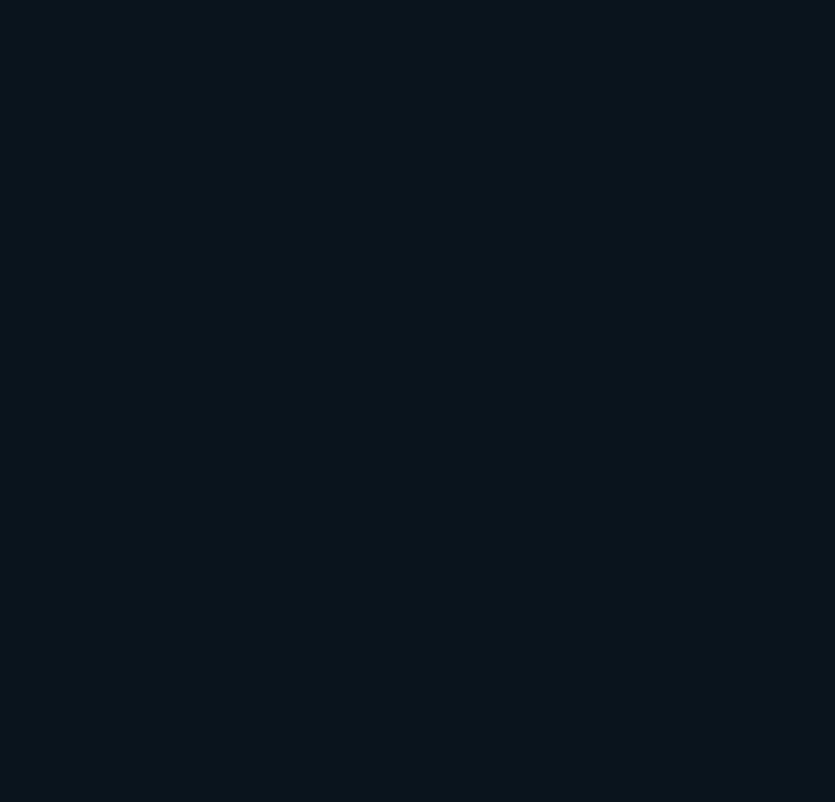
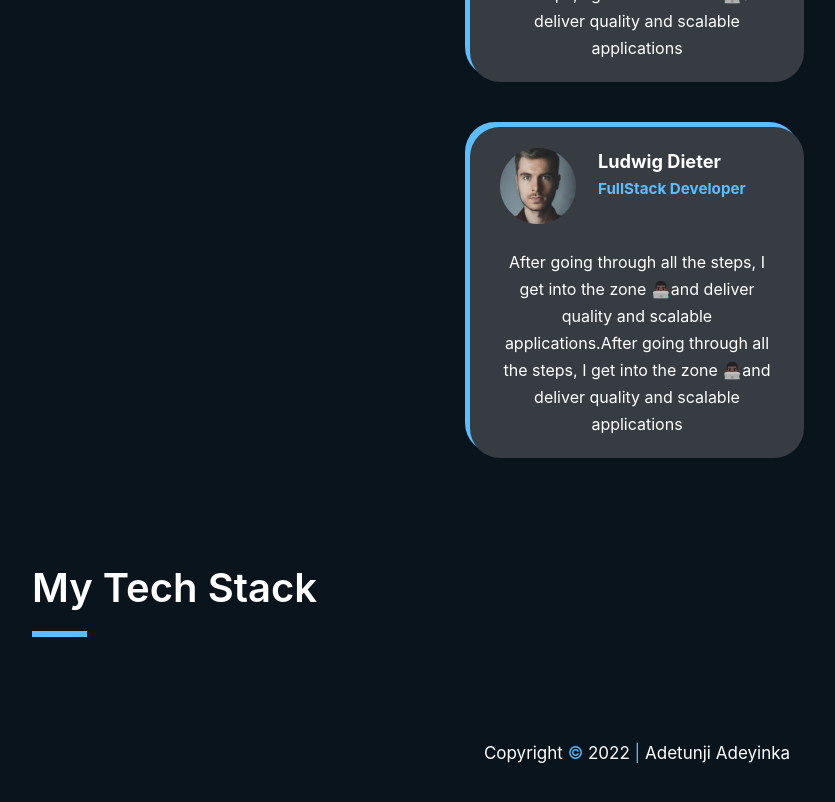
Before and after one commit to Itzadetunji/my-website, a Next.js app: page /about in a window 1280 px wide. Shown: the part 5220-6022 px from the top of the page, without its empty margins (3-838 px from the left). Before the commit the page ends 5095 px from the top, so only its background shows below. Built offline with nearby package versions, Linux system fonts and the light colour scheme.

Commit message:
Chore: Added testimonial card section

```diff
--- a/pages/about.tsx
+++ b/pages/about.tsx
@@ -6,6 +6,7 @@ import Navbar from './components/Navbar'
 import ServiceCard from './components/ServiceCard'
 import WorkProcess from './components/WorkProcess'
 import ParticleComponent from './components/ParticleComponent'
+import TestimonialCard from './components/TestimonialCard'
 
 const about: NextPage = () => {
 
@@ -58,6 +59,21 @@ const about: NextPage = () => {
     },
   ]
 
+  const TestimonialCardContents = [
+    {
+        imagepath: '/images/testimonial1.png',
+        name: 'Ludwig Dieter',
+        role: 'FullStack Developer',
+        description: "After going through all the steps, I get into the zone 👨🏿‍💻and deliver quality and scalable applications.After going through all the steps, I get into the zone 👨🏿‍💻and deliver quality and scalable applications"
+    },
+    {
+        imagepath: '/images/testimonial1.png',
+        name: 'Ludwig Dieter',
+        role: 'FullStack Developer',
+        description: "After going through all the steps, I get into the zone 👨🏿‍💻and deliver quality and scalable applications.After going through all the steps, I get into the zone 👨🏿‍💻and deliver quality and scalable applications"
+    },
+  ]
+
   return (
     <>
       <Navbar/>
@@ -101,6 +117,13 @@ const about: NextPage = () => {
             <hr className='light-blue border-[3px] w-[55px] mt-[13px]'/>
             <p className='text-white font-[400] text-center leading-[34px] pt-[37px] text-[16px]'>Building a great app involves more than just design and programming. I listen to your requirements to ensure you're satisfied. Listen to others' comments.</p>
           </div>
+          <div>
+            {TestimonialCardContents.map((testimonial, index) => <TestimonialCard imagepath={testimonial.imagepath} name={testimonial.name} role={testimonial.role} description={testimonial.description}/>)}
+          </div>
+          <div className='mt-[100px]'>
+            <p className='text-white font-[600] text-[40px]'>My Tech Stack</p>
+            <hr className='light-blue border-[3px] w-[55px] mt-[13px]'/>
+          </div>
         </div>
       </div>
       {/* <ParticleComponent/> */}
--- a/pages/components/TestimonialCard.tsx
+++ b/pages/components/TestimonialCard.tsx
@@ -2,20 +2,23 @@ import { NextPage } from 'next'
 import React from 'react'
 
 interface cardProps {
-  iconpath: string,
-  title: string,
+  imagepath: string,
+  name: string,
+  role: string,
   description: string
 }
 
-const TestimonialCard: React.FC<cardProps> = ({iconpath, title, description}) => {
+const TestimonialCard: React.FC<cardProps> = ({imagepath, name, role, description}) => {
   return (
-    <div className='grey w-[334px] rounded-[30px] mx-auto drop-shadow duration-500 ease-in delay-[10ms]'>
+    <div className='grey w-[334px] rounded-[30px] mx-auto drop-shadow duration-500 ease-in delay-[10ms] pb-[20px] mt-[45px]'>
       <div className='flex'>
-        <img src="./images/testimonial1.png" alt="" />
-        <div className='flex'>
-          <p className='light-blue-text'>Ludwig Deiter</p>
+        <img src={imagepath} alt="" width="76" height="76" className='ml-[30px] mt-[21px]'/>
+        <div className='flex flex-col ml-[22px] mt-[21px] space-y-[3px]'>
+          <p className='text-white font-bold text-[18.2px]'>{name}</p>
+          <p className='light-blue-text font-bold text-[15.2px]'>{role}</p>
         </div>
       </div>
+      <p className='text-white mt-[25px] text-center mx-[25px] leading-[27px] font-[400]'>{description}</p>
     </div>
   )
 }
```
